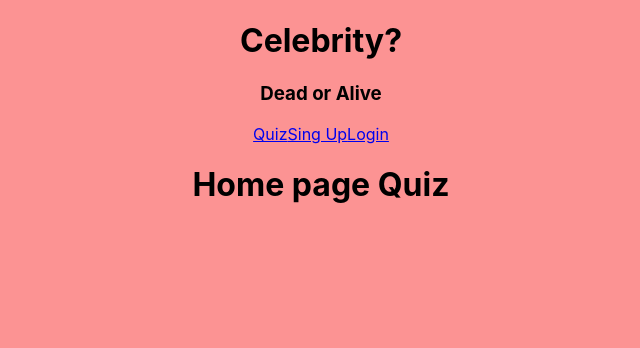
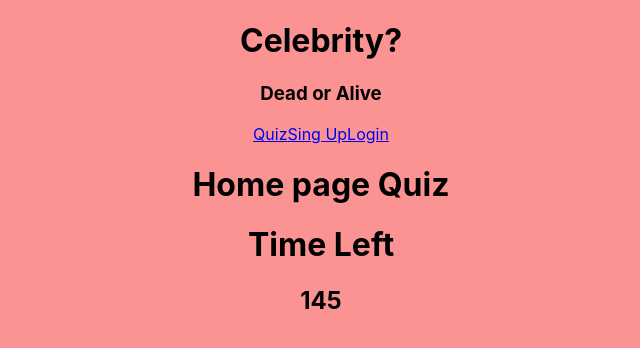
Before and after one commit to Buildweek-Dead-Celebrities/Frontend, a React (Create React App) app in the folder celeb-doa/: page / in a window 1280 px wide. Shown: the top 348 px of the page, without its empty margins (319-959 px from the left). Built offline with nearby package versions, Linux system fonts and the light colour scheme; a web font is replaced by a local one.

Commit message:
timer is done

```diff
--- a/celeb-doa/src/App.js
+++ b/celeb-doa/src/App.js
@@ -3,6 +3,7 @@ import { BrowserRouter as Router, Switch, Link, Route } from "react-router-dom";
 import Login from "./components/Login";
 import SignUp from './components/SignUp';
 import Body from "./components/index";
+import Time from './components/Time';
 
 import "./App.css";
 
@@ -15,6 +16,7 @@ function App() {
         <Route path="/login" component={Login} />
         <Route path="/sign-up" component={SignUp} />
         <Body />
+        <Route  path='/' component={Time} />
       </div>
     </Router>
   );
--- /dev/null
+++ b/celeb-doa/src/components/Time.js
@@ -0,0 +1,29 @@
+import React, {useState, useEffect} from 'react';
+
+const Time = () => {
+
+    const count = 150;
+    const [time, setTime] = useState(count);
+
+    useEffect(() => {
+
+        if(time === 0) return;
+
+        const countDown = setInterval(() => {
+            setTime(time - 1);
+        }, 1000);
+
+        return () => clearInterval(countDown);
+
+    },[time])
+
+
+    return(
+        <div>
+            <h1>Time Left</h1>
+            <h2>{time}</h2>
+        </div>
+    )
+}
+
+export default Time;
```
